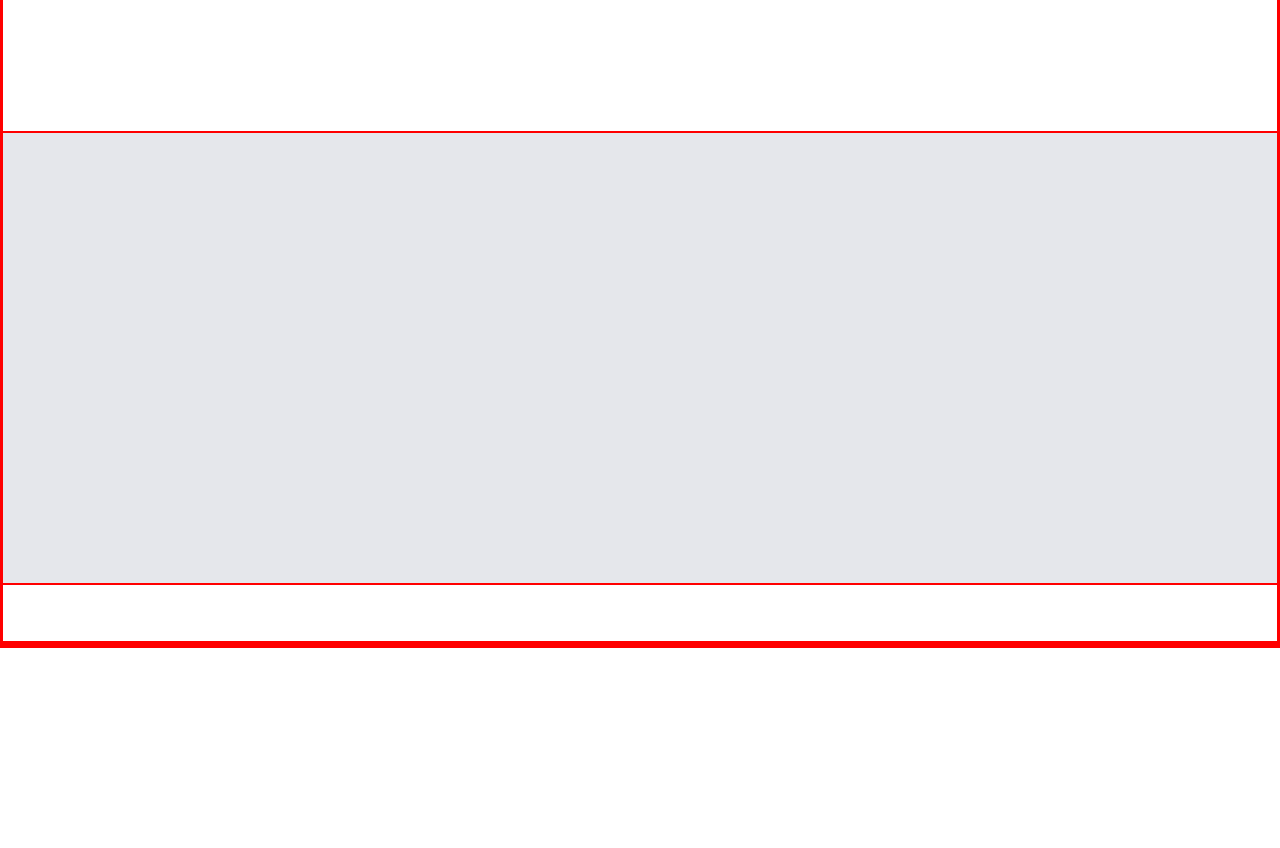
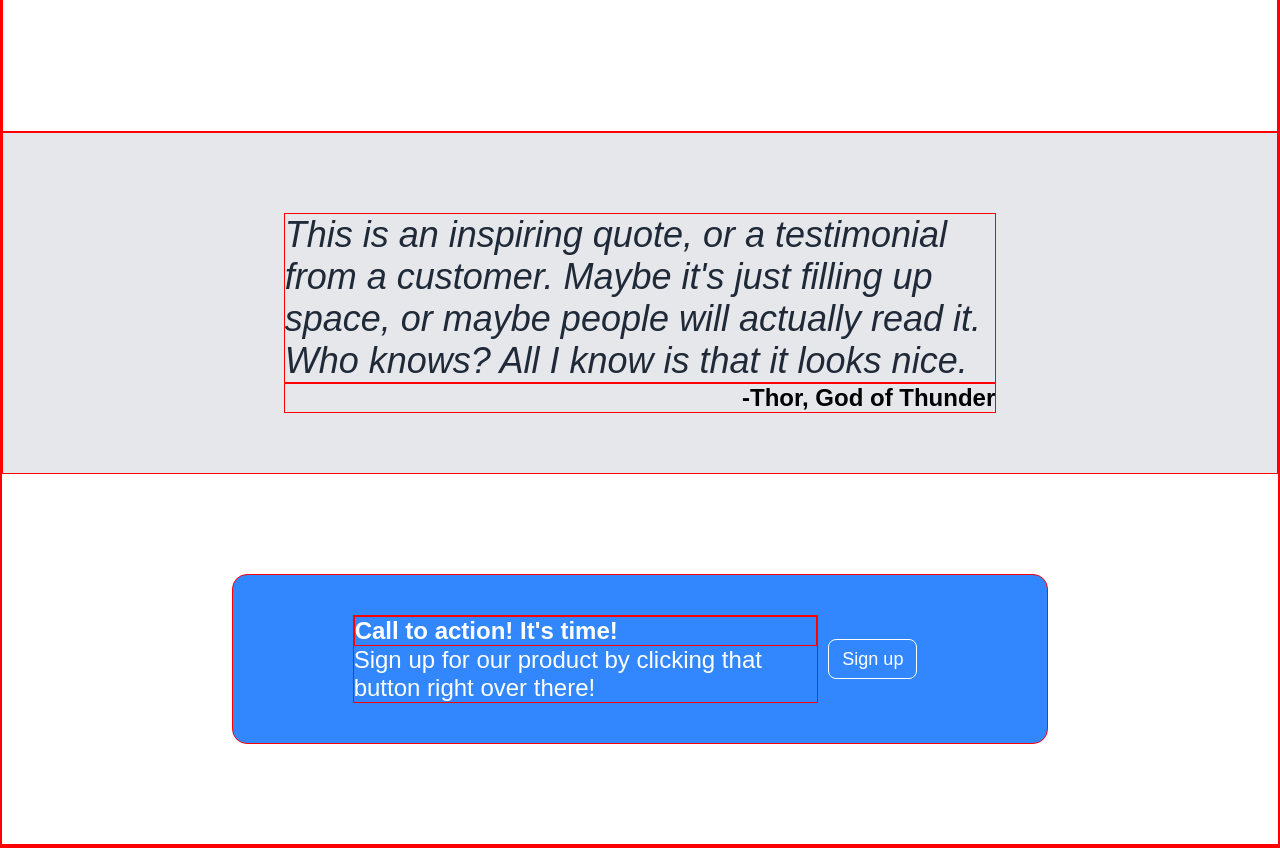
Before and after one commit to alexmru/landing-page, a plain HTML site: page index.html in a window 1280 px wide. Shown: the part 900-1748 px from the top of the page. Before the commit the page ends 1548 px from the top, so only its background shows below. Drawn offline with Linux system fonts and the light colour scheme.

Commit message:
Add quote section

```diff
--- a/index.html
+++ b/index.html
@@ -29,7 +29,6 @@
             <img src="images/hero-placeholder.png" </div>
         </div>
     </div>
-
     <div class="random-heading">Some random infomation.</div>
     <div class="random-items">
         <div class="random-item">
@@ -49,11 +48,22 @@
             <div class="random-text">this is some subtext under an illustration or image</div>
         </div>
     </div>
+    <div class="quote">
+        <div class="text">This is an inspiring quote, or a testimonial from a customer. Maybe it's just filling up
+            space, or
+            maybe people will actually read it. Who knows? All I know is that it looks nice.</div>
 
-    <div class="quote"></div>
-    <div class="text">This is an inspiring quote, or a testimonial from a customer. Maybe it's just filling up space, or
-        maybe people will actually read it. Who knows? All I know is that it looks nice.</div>
-    <div class="call-to-action"></div>
+        <div class="author">
+            -Thor, God of Thunder
+        </div>
+    </div>
+    <div class="call-to-action">
+        <div class="action-text">
+            <p class="action-header">Call to action! It's time!</p>
+            Sign up for our product by clicking that button right over there!
+        </div>
+        <button class="sign-up">Sign up</button>
+    </div>
     <div class="footer"></div>
 </body>
 
--- a/style.css
+++ b/style.css
@@ -135,11 +135,41 @@ img {
 }
 
 .quote {
-    height: 450px;
+    height: 180px;
     background-color: rgb(229, 231, 235);
+    padding: 80px 22%;
     display: flex;
+    flex-direction: column;
 }
 
-.quote .text {
+.text {
+    color: #1F2937;
+    font-size: 36px;
+    font-weight: 300;
+    font-style: italic;
+}
+
+.author {
     color: black;
+    text-align: right;
+    font-weight: bold;
 }
+
+.call-to-action {
+    margin: 100px 18%;
+    background-color: #3287ff;
+    border-radius: 15px;
+    display: flex;
+    align-items: center;
+    padding: 40px 120px;
+}
+
+.call-to-action .sign-up {
+    border: 1px solid white;
+}
+
+.action-header {
+    margin: 0px;
+    display: block;
+    font-weight: bold;
+}
```
